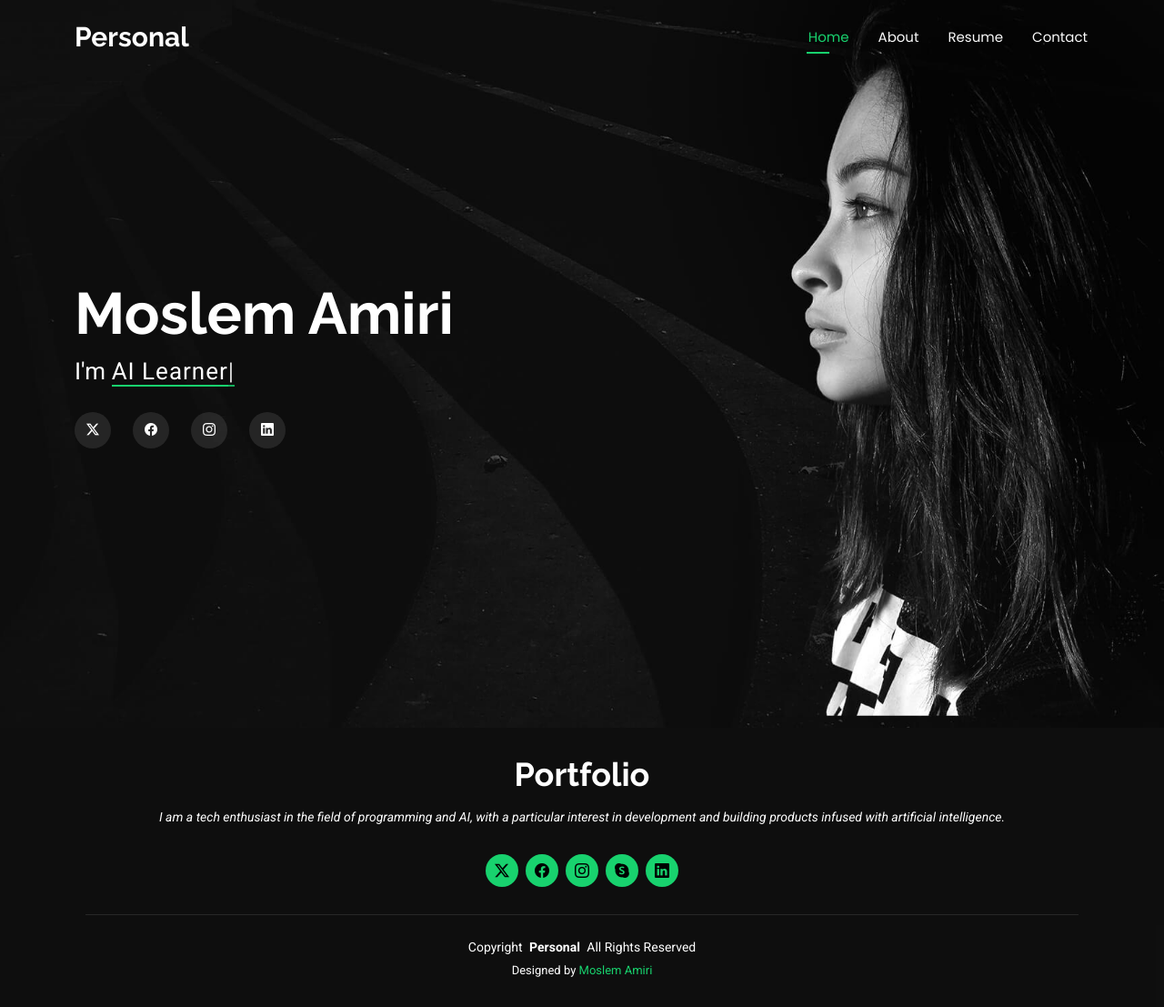
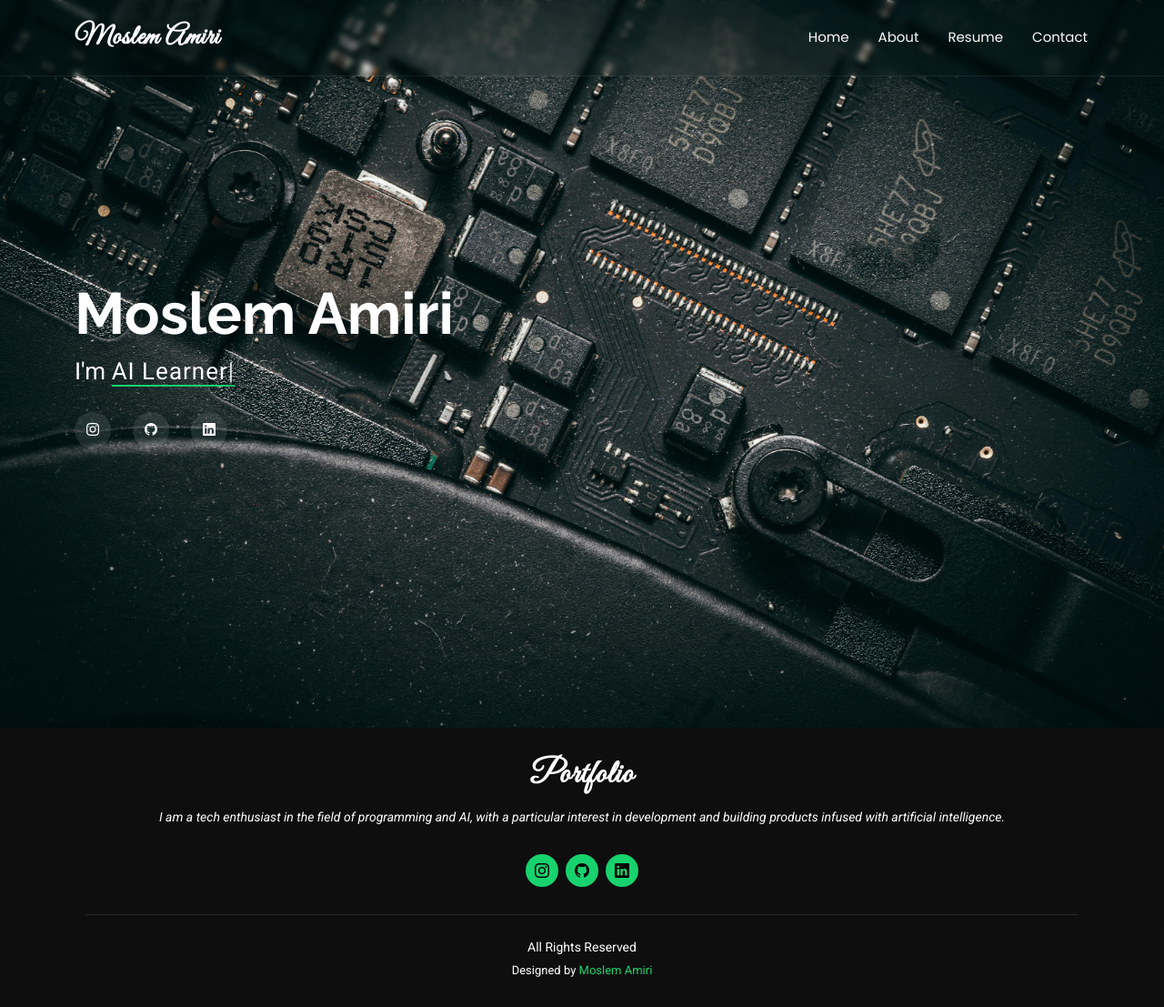
Before and after one commit to Mosllems/My_Website, a Django app: page / in a window 1280 px wide. Shown: the whole page at 91% size. Run offline with Django 5.2, Linux system fonts and the light colour scheme; parts of the project's set-up code (start-up, migrations or seed data) failed here and were passed over; some libraries are stand-ins or nearby versions.

Commit message:
Update Header and Footer

```diff
--- a/static/css/main.css
+++ b/static/css/main.css
@@ -1,15 +1,4 @@
-/**
-* Template Name: Personal
-* Template URL: https://bootstrapmade.com/personal-free-resume-bootstrap-template/
-* Updated: Mar 05 2025 with Bootstrap v5.3.3
-* Author: BootstrapMade.com
-* License: https://bootstrapmade.com/license/
-*/
-
-/*--------------------------------------------------------------
-# Font & Color Variables
-# Help: https://bootstrapmade.com/color-system/
---------------------------------------------------------------*/
+
 /* Fonts */
 :root {
   --default-font: "Roboto",  system-ui, -apple-system, "Segoe UI", Roboto, "Helvetica Neue", Arial, "Noto Sans", "Liberation Sans", sans-serif, "Apple Color Emoji", "Segoe UI Emoji", "Segoe UI Symbol", "Noto Color Emoji";
@@ -87,8 +76,6 @@ h6 {
   font-family: var(--heading-font);
 }
 
-/* PHP Email Form Messages
-------------------------------*/
 /* Contact Form Base */
 .contact-form {
   margin-top: 80px;
@@ -110,17 +97,6 @@ h6 {
 
 .contact-form .form-control::placeholder {
   color: #aaa;
-}
-
-/* Loading */
-.contact-form .loading {
-  display: none;
-  background: #333;
-  color: #fff;
-  padding: 12px;
-  margin-bottom: 15px;
-  text-align: center;
-  border-radius: 6px;
 }
 
 /* Error */
@@ -159,34 +135,12 @@ h6 {
   background: #059652;
 }
 
-.php-email-form .loading {
-  display: none;
-  background: var(--surface-color);
-  text-align: center;
-  padding: 15px;
-  margin-bottom: 24px;
-}
-
-.php-email-form .loading:before {
-  content: "";
-  display: inline-block;
-  border-radius: 50%;
-  width: 24px;
-  height: 24px;
-  margin: 0 10px -6px 0;
-  border: 3px solid var(--accent-color);
-  border-top-color: var(--surface-color);
-  animation: php-email-form-loading 1s linear infinite;
-}
-
-@keyframes php-email-form-loading {
-  0% {
-    transform: rotate(0deg);
-  }
-
-  100% {
-    transform: rotate(360deg);
-  }
+.sitename {
+  font-family: "Great Vibes", cursive;
+  font-size: 34px;
+  font-weight: 200;
+  letter-spacing: 1px;
+  color: var(--heading-color);
 }
 
 /*--------------------------------------------------------------
@@ -199,6 +153,9 @@ h6 {
   padding: 15px 0;
   transition: all 0.5s;
   z-index: 997;
+  backdrop-filter: blur(3px);
+  -webkit-backdrop-filter: blur(10px);
+  border-bottom: 1px solid rgba(255, 255, 255, 0.08);
 }
 
 .header .logo {
--- a/templates/_base.html
+++ b/templates/_base.html
@@ -11,9 +11,7 @@
   <meta name="keywords" content="">
 
   <!-- Favicons -->
-  <link href="{% static 'img/favicon.ico' %}" rel="icon">
-  <link href="{% static 'img/apple-touch-icon.png' %}" rel="apple-touch-icon">
-
+  <link href="{% static 'img/favicon.jpg' %}" rel="icon">
   <!-- Fonts -->
   <link href="https://fonts.googleapis.com" rel="preconnect">
   <link href="https://fonts.gstatic.com" rel="preconnect" crossorigin>
@@ -35,6 +33,9 @@
   <!-- Icon Type -->
   <link rel="stylesheet" href="https://cdnjs.cloudflare.com/ajax/libs/font-awesome/6.5.1/css/all.min.css">
 
+  <!-- Font -->
+  <link href="https://fonts.googleapis.com/css2?family=Great+Vibes&display=swap" rel="stylesheet">
+
 </head>
 
 {% block style %}
@@ -47,13 +48,13 @@
 
       <a href="index.html" class="logo d-flex align-items-center">
         <!-- Uncomment the line below if you also wish to use an image logo -->
-        <!-- <img src="assets/img/logo.webp" alt=""> -->
-        <h1 class="sitename">Personal</h1>
+        <!-- <img src="{% static 'img/logo1.png' %}" alt=""> -->
+        <h1 class="sitename">Moslem Amiri</h1>
       </a>
 
       <nav id="navmenu" class="navmenu">
         <ul>
-          <li><a href="{% url 'pages:home' %}" class="active">Home</a></li>
+          <li><a href="{% url 'pages:home' %}">Home</a></li>
           <li><a href="{% url 'pages:about' %}">About</a></li>
           <li><a href="{% url 'pages:resume' %}">Resume</a></li>
           <!-- <li><a href="#">Services</a></li> -->
@@ -91,15 +92,13 @@
       <h3 class="sitename">Portfolio</h3>
       <p>I am a tech enthusiast in the field of programming and AI, with a particular interest in development and building products infused with artificial intelligence.</p>
       <div class="social-links d-flex justify-content-center">
-        <a href=""><i class="bi bi-twitter-x"></i></a>
-        <a href=""><i class="bi bi-facebook"></i></a>
-        <a href=""><i class="bi bi-instagram"></i></a>
-        <a href=""><i class="bi bi-skype"></i></a>
-        <a href=""><i class="bi bi-linkedin"></i></a>
+        <a href="https://www.instagram.com/mosllems/"><i class="bi bi-instagram"></i></a>
+        <a href="https://github.com/mosllems"><i class="bi bi-github"></i></a>
+        <a href="https://www.linkedin.com/in/mosllems/"><i class="bi bi-linkedin"></i></a>
       </div>
       <div class="container">
         <div class="copyright">
-          <span>Copyright</span> <strong class="px-1 sitename">Personal</strong> <span>All Rights Reserved</span>
+          <span>All Rights Reserved</span>
         </div>
         <div class="credits">
           <!-- All the links in the footer should remain intact. -->
--- a/templates/home.html
+++ b/templates/home.html
@@ -10,16 +10,15 @@
     <!-- Hero Section -->
     <section id="hero" class="hero section dark-background">
 
-      <img src="{% static 'img/hero-bg.jpg' %}" alt="" data-aos="fade-in">
+      <img src="{% static 'img/hero.jpg' %}" alt="" data-aos="fade-in">
 
       <div class="container" data-aos="zoom-out" data-aos-delay="100">
         <h2>Moslem Amiri</h2>
         <p>I'm <span class="typed" data-typed-items="AI Enthusiast, AI Learner ,Backend Developer, Automation Lover ,Tech Explorer, "></span><span class="typed-cursor typed-cursor--blink"></span></p>
         <div class="social-links">
-          <a href="#"><i class="bi bi-twitter-x"></i></a>
-          <a href="#"><i class="bi bi-facebook"></i></a>
-          <a href="#"><i class="bi bi-instagram"></i></a>
-          <a href="#"><i class="bi bi-linkedin"></i></a>
+          <a href="https://www.instagram.com/mosllems/"><i class="bi bi-instagram"></i></a>
+          <a href="https://github.com/mosllems"><i class="bi bi-github"></i></a>
+          <a href="https://www.linkedin.com/in/mosllems/"><i class="bi bi-linkedin"></i></a>
         </div>
       </div>
 
```
Also changed, not shown: static/img/apple-touch-icon.png (deleted), static/img/favicon.ico (deleted), static/img/favicon.jpg (added), static/img/hero-bg.jpg (deleted), static/img/hero.jpg (added), static/img/logo.webp (deleted).
